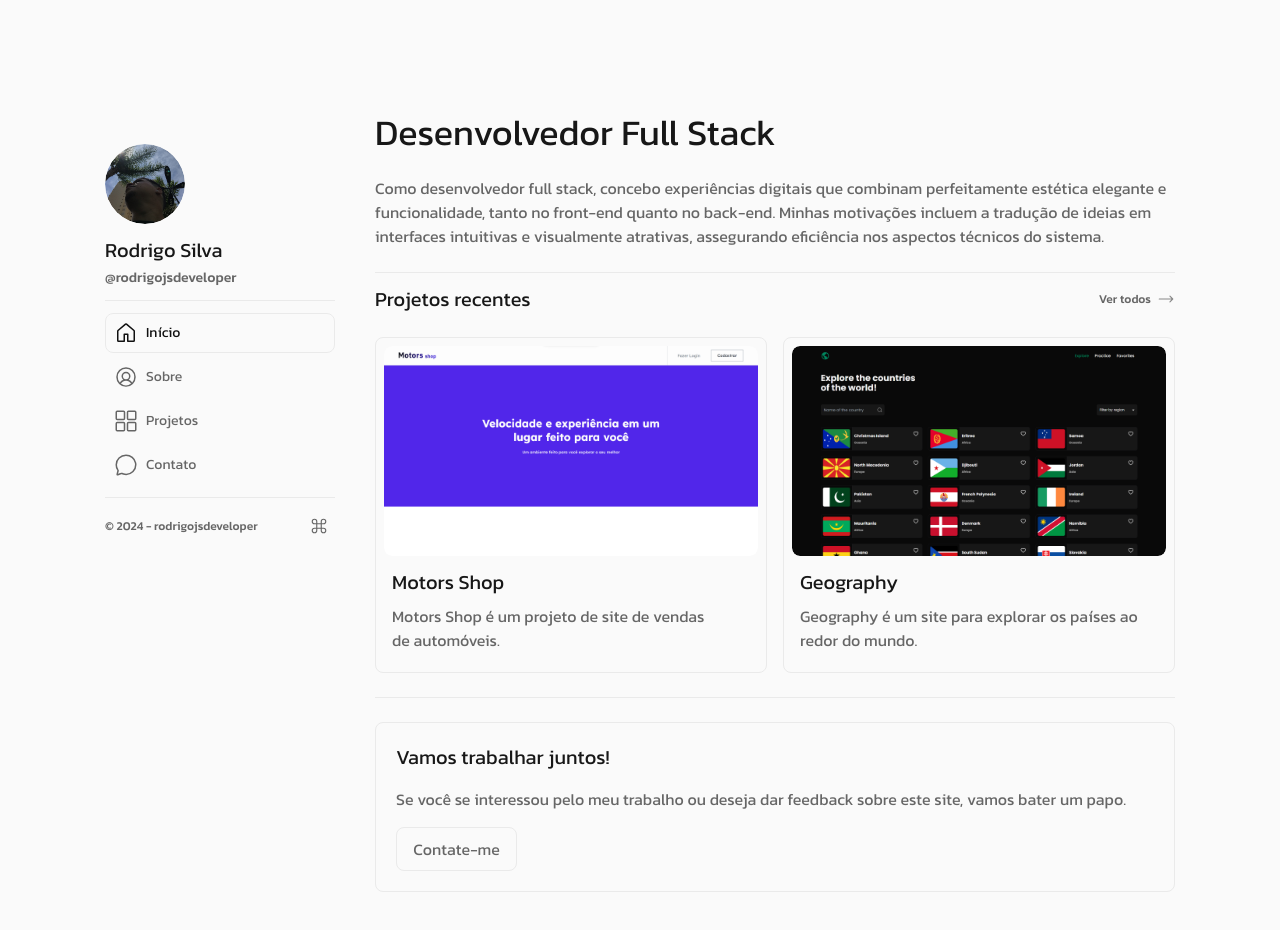
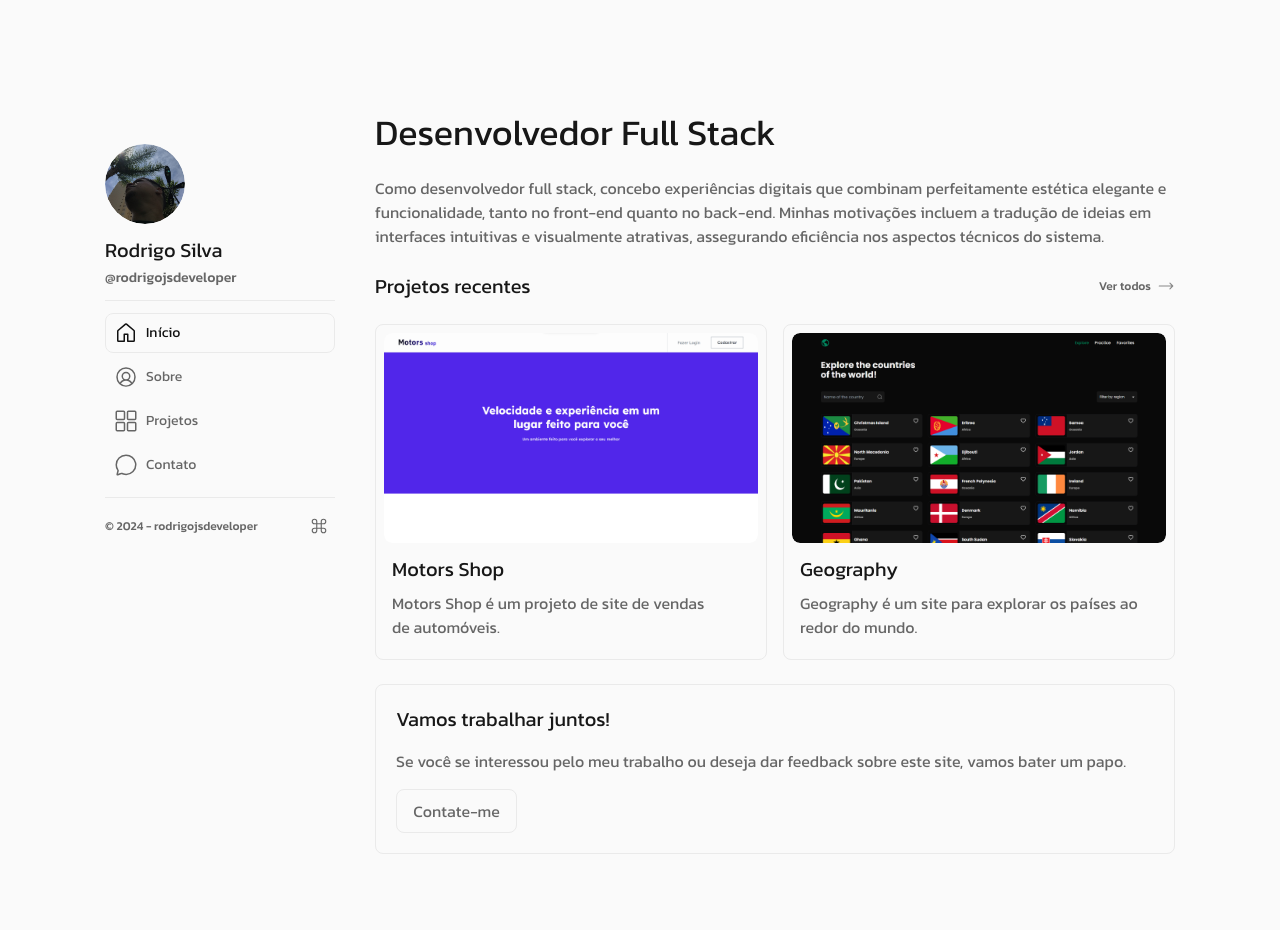
Before and after one commit to rodrigojsdeveloper/rodrigojs.dev, a Next.js app: page / in a window 1280 px wide. After the commit the page ends 894 px from the top, so only its background shows below. Built offline with nearby package versions, Linux system fonts and the light colour scheme.

Commit message:
refactor: remove lines from pages

```diff
--- a/src/app/about/page.tsx
+++ b/src/app/about/page.tsx
@@ -1,7 +1,6 @@
 import Paragraph from '@/components/Paragraph'
 import Stacks from '@/components/Stacks'
 import Title from '@/components/Title'
-import Line from '@/components/Line'
 import Link from 'next/link'
 
 const About = () => {
@@ -24,7 +23,6 @@ const About = () => {
       >
         Download C.V
       </Link>
-      <Line />
       <Stacks />
     </div>
   )
--- a/src/app/contact/page.tsx
+++ b/src/app/contact/page.tsx
@@ -1,7 +1,6 @@
 import SocialNetworks from '@/components/SocialNetworks'
 import Paragraph from '@/components/Paragraph'
 import Title from '@/components/Title'
-import Line from '@/components/Line'
 import Form from '@/components/Form'
 
 const Contact = () => {
@@ -16,7 +15,6 @@ const Contact = () => {
 
         <SocialNetworks />
       </div>
-      <Line />
       <div className="flex flex-col gap-y-1.5 sm:gap-y-3">
         <h2 className="leading-relaxed text-secondary">Mande-me um email</h2>
 
--- a/src/app/page.tsx
+++ b/src/app/page.tsx
@@ -3,7 +3,6 @@ import Paragraph from '@/components/Paragraph'
 import SubTitle from '@/components/SubTitle'
 import Project from '@/components/Project'
 import Title from '@/components/Title'
-import Line from '@/components/Line'
 import Work from '@/components/Work'
 import List from '@/components/List'
 import Link from 'next/link'
@@ -19,8 +18,6 @@ const Home = () => {
       />
 
       <div className="flex flex-col gap-y-3">
-        <Line />
-
         <div className="flex w-full flex-wrap items-center justify-between gap-x-2 gap-y-1.5">
           <SubTitle title="Projetos recentes" />
 
@@ -54,7 +51,6 @@ const Home = () => {
         ))}
       </List>
 
-      <Line />
       <Work />
     </div>
   )
```
